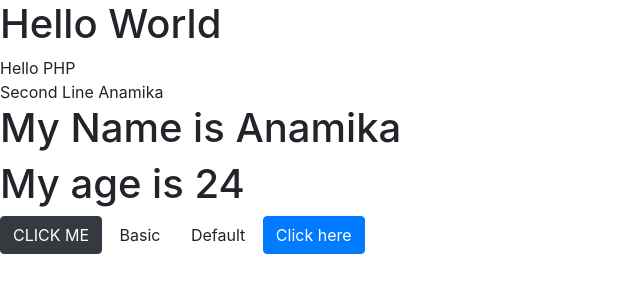
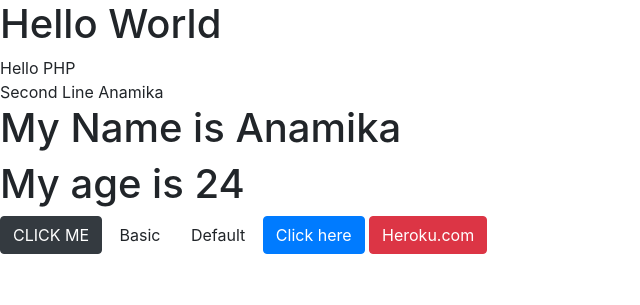
Before and after one commit to NetravatiKoninte/php, a PHP site: page /first.php in a window 1280 px wide. Shown: the part 206-511 px from the top of the page, without its empty margins (0-640 px from the left). Run offline with PHP 8.4, Linux system fonts and the light colour scheme.

Commit message:
added a link of heroku

```diff
--- a/first.php
+++ b/first.php
@@ -42,6 +42,7 @@ echo '<h1>My age is  ' .$age. '</h1>';
 <button type="button" class="btn">Basic</button>
 <button type="button" class="btn btn-default">Default</button>
 <button type="button" class="btn btn-primary">Click here</button>
+<a href="https://www.heroku.com" target="_blank"class="btn btn-danger">Heroku.com</a>
 
 
 </body>
```
